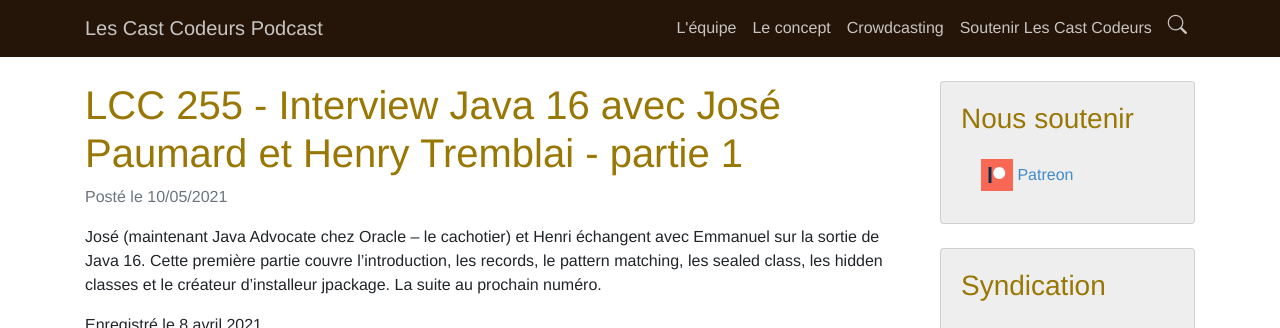
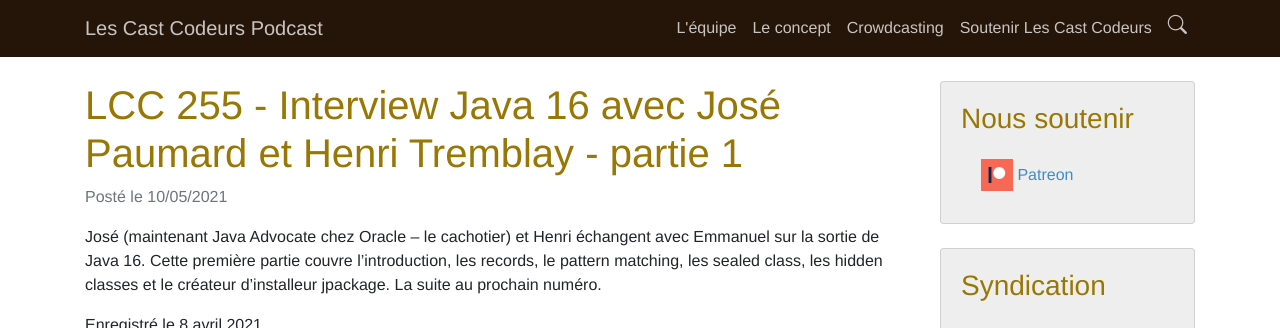
Before and after one commit to lescastcodeurs/lescastcodeurs.com, a Jekyll site: the page built from _posts/2021-05-10-lcc-255-interview-java-16-avec-jose-paumard-et-henry-tremblai-partie-1.md, in a window 1280 px wide. Shown: the top 328 px of the page. Built offline with Jekyll 4.4.1, drawn with Linux system fonts in a browser that asks for light colours; nearby versions of some CDN libraries; comment, search, counter and statistics services are not loaded.

Commit message:
Corrige nom d'Henri

```diff
--- a/_posts/2021-05-10-lcc-255-interview-java-16-avec-jose-paumard-et-henry-tremblai-partie-1.md
+++ b/_posts/2021-05-10-lcc-255-interview-java-16-avec-jose-paumard-et-henry-tremblai-partie-1.md
@@ -1,5 +1,5 @@
 ---
-title: LCC 255 - Interview Java 16 avec José Paumard et Henry Tremblai - partie 1
+title: LCC 255 - Interview Java 16 avec José Paumard et Henri Tremblay - partie 1
 author: 'Emmanuel Bernard'
 layout: blog-post
 episode: 255
```
